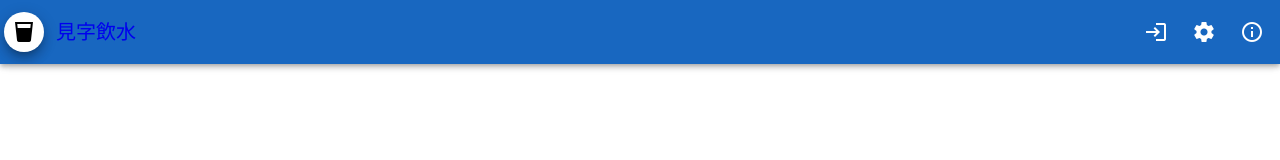
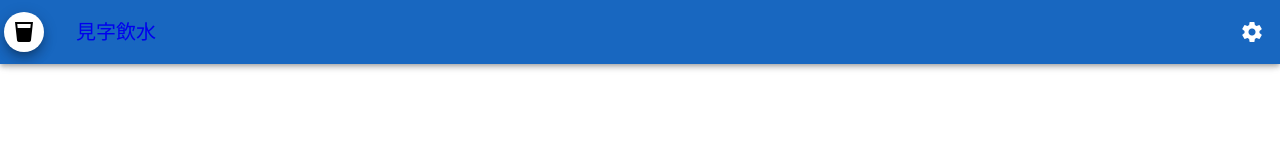
Before and after one commit to Blackcityhenry/drinkwater, a Vue app: page /leaderboard in a window 1280 px wide. Shown: the top 160 px of the page. Built offline with nearby package versions, Linux system fonts and the light colour scheme.

Commit message:
UPDATE: working WaterHeader / WaterSetting

```diff
--- a/src/App.vue
+++ b/src/App.vue
@@ -1,6 +1,5 @@
 <script setup>
 import WaterHeader from './components/WaterHeader.vue'
-import WaterButton from './components/WaterButton.vue'
 import { VApp } from 'vuetify/components';
 import { RouterView } from 'vue-router'
 </script>
--- a/src/components/WaterHeader.vue
+++ b/src/components/WaterHeader.vue
@@ -10,45 +10,44 @@
         </VAvatar>
       </router-link>
     </template>
-    <router-link to="/" class="text-decoration-none black--text">
-      <v-toolbar-title>
+    <VAppBarTitle>
+      <router-link to="/" class="text-decoration-none black--text">
         見字飲水
-      </v-toolbar-title>
-    </router-link>
+      </router-link>
+    </VAppBarTitle>
 
+    <template v-slot:append>
+      <WaterSetting />
+    </template>
 
-    <v-spacer></v-spacer>
-
-    <VTooltip bottom>
-      <template v-slot:activator="{ on, attrs }">
-        <VBtn v-bind="attrs" v-on="on" @click="showLogin" icon="mdi-login" class="white--text" v-if="!isLoggedin">
-        </VBtn>
-      </template>
-      <span>登入</span>
-    </VTooltip>
-
-    <!-- <v-span v-else>嗨，{{ user.nickname }}</v-span> -->
-
-    <VTooltip bottom>
-      <template v-slot:activator="{ on, attrs }">
-        <VBtn v-bind="attrs" v-on="on" @click="setting = true" icon="mdi-cog">
-        </VBtn>
-      </template>
-      <span>設定</span>
-    </VTooltip>
-
-    <VTooltip bottom>
-      <template v-slot:activator="{ on, attrs }">
-        <VBtn v-bind="attrs" v-on="on" @click="info = true" icon="mdi-information-outline" class="white--text">
-        </VBtn>
-      </template>
-      <span>咩嚟</span>
-    </VTooltip>
+  <!--   <VTooltip location="bottom" text="登入"> -->
+  <!--     <template v-slot:activator="{ on, attrs }"> -->
+  <!--       <VBtn v-bind="attrs" v-on="on" @click="showLogin" icon="mdi-login" class="white--text" v-if="!isLoggedin"> -->
+  <!--       </VBtn> -->
+  <!--     </template> -->
+  <!--   </VTooltip> -->
+  <!---->
+  <!--   <!-- <v-span v-else>嗨，{{ user.nickname }}</v-span> -->
+  <!---->
+  <!--   <VTooltip location="bottom" text="設定"> -->
+  <!--     <template v-slot:activator="{ on, attrs }"> -->
+  <!--       <VBtn v-bind="attrs" v-on="on" @click="setting = true" icon="mdi-cog"> -->
+  <!--       </VBtn> -->
+  <!--     </template> -->
+  <!--   </VTooltip> -->
+  <!---->
+  <!--   <VTooltip location="bottom" text="咩嚟"> -->
+  <!--     <template v-slot:activator="{ on, attrs }"> -->
+  <!--       <VBtn v-bind="attrs" v-on="on" @click="info = true" icon="mdi-information-outline" class="white--text"> -->
+  <!--       </VBtn> -->
+  <!--     </template> -->
+  <!--   </VTooltip> -->
   </VAppBar>
 </template>
 
 <script>
-import { VIcon, VBtn, VAppBar, VAvatar, VTooltip } from 'vuetify/components';
+import { VIcon, VBtn, VAppBar, VAvatar, VAppBarTitle } from 'vuetify/components';
+import WaterSetting from './WaterSetting.vue';
 
 export default {
   name: 'WaterHeader',
@@ -56,8 +55,8 @@ export default {
     VIcon,
     VBtn,
     VAppBar,
-    VTooltip,
-    VAvatar
+    VAvatar,
+    WaterSetting
   }
 }
 </script>
--- /dev/null
+++ b/src/components/WaterSetting.vue
@@ -0,0 +1,25 @@
+<template>
+  <VTooltip location="bottom" text="設定">
+    <template v-slot:activator="{props}">
+      <VBtn v-bind="props" @click="setting = true" icon="mdi-cog">
+      </VBtn>
+    </template>
+  </VTooltip>
+</template>
+
+<script>
+import { VBtn, VTooltip } from 'vuetify/components';
+
+export default {
+  name: 'WaterSetting',
+  components: {
+    VBtn,
+    VTooltip
+  }
+}
+</script>
+
+<style lang="scss" scoped>
+
+
+</style>
--- a/src/plugins/vuetify.js
+++ b/src/plugins/vuetify.js
@@ -1,8 +1,5 @@
 import { createVuetify } from 'vuetify'
 import colors from 'vuetify/util/colors'
-
-import '@mdi/font/css/materialdesignicons.css' // Ensure you are using css-loader
-// import { aliases, mdi } from 'vuetify/iconsets/mdi'
 
 export default createVuetify({
   theme: {
--- a/src/router.js
+++ b/src/router.js
@@ -1,4 +1,5 @@
 import WaterButton from './components/WaterButton.vue'
+import LeaderBoard from './pages/LeaderBoard.vue';
 import { createWebHistory, createRouter } from 'vue-router';
 
 const router = createRouter({
@@ -12,6 +13,7 @@ const router = createRouter({
     {
       path: '/leaderboard',
       name: 'leaderboard',
+      component: LeaderBoard
     }
   ]
 })
```
Also changed, not shown: src/pages/LeaderBoard.vue (added, +14 -0 lines).
